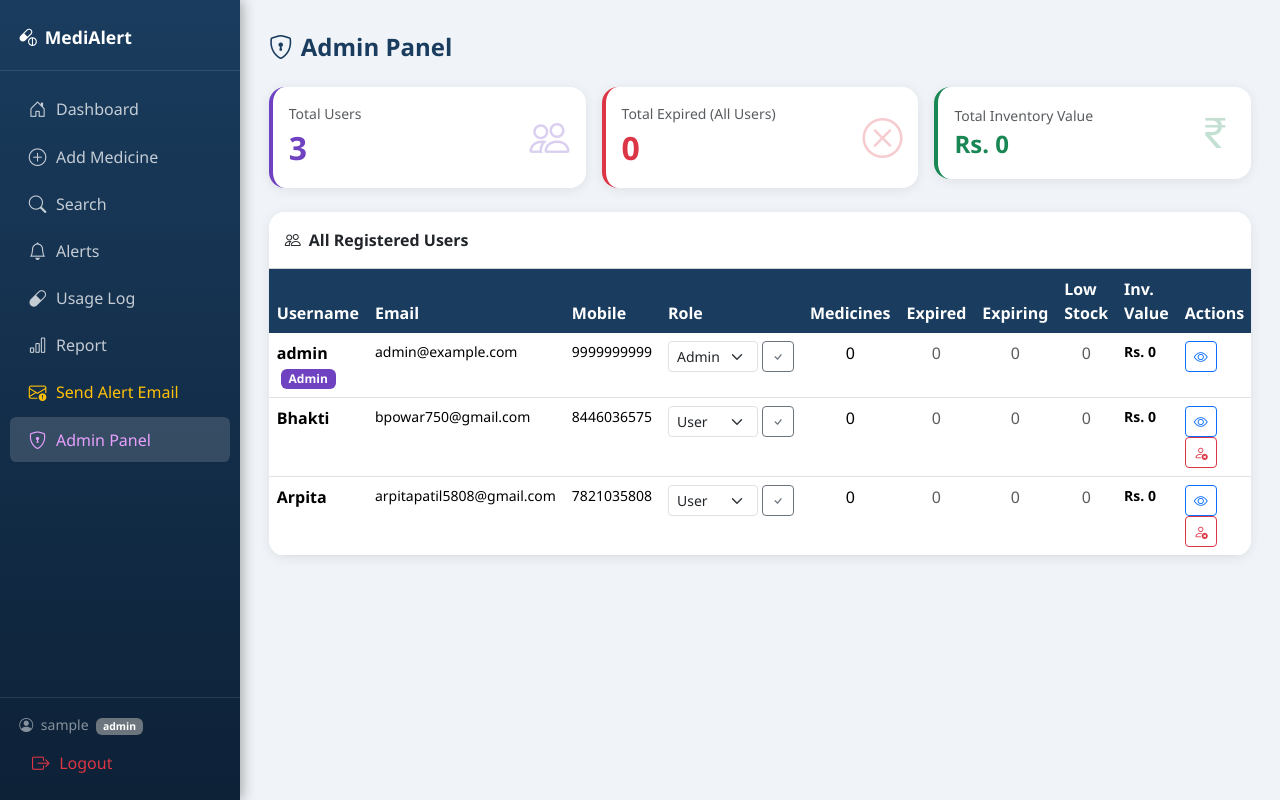
After one commit to POWAR00/Medicine_Expery_AlertSystem, a Flask app: page /admin in a window 1280 px wide. The commit adds this page. Run offline with Flask 3, Linux system fonts and the light colour scheme; the visitor is signed in with stand-in values (Sample User, id 1).

Commit message:
Add admin panel with user management

```diff
--- a/app.py
+++ b/app.py
@@ -605,6 +605,94 @@ def send_alert_now():
 
 
 # ─────────────────────────────────────────────
+# Admin Panel
+# ─────────────────────────────────────────────
+def admin_required(f):
+    from functools import wraps
+    @wraps(f)
+    def decorated(*args, **kwargs):
+        if not current_user.is_authenticated or current_user.role != "admin":
+            flash("Admin access required.", "danger")
+            return redirect(url_for("index"))
+        return f(*args, **kwargs)
+    return decorated
+
+
+@app.route("/admin")
+@login_required
+@admin_required
+def admin_panel():
+    users = get_users()
+    user_stats = []
+    for u in users:
+        meds = enrich(load(csv_file(u["username"]), FIELDNAMES))
+        user_stats.append({
+            "username":  u["username"],
+            "email":     u["email"],
+            "mobile":    u["mobile"],
+            "role":      u["role"],
+            "total":     len(meds),
+            "expired":   sum(1 for m in meds if m["status"] == "expired"),
+            "expiring":  sum(1 for m in meds if m["status"] == "expiring"),
+            "low":       sum(1 for m in meds if m["low_stock"]),
+            "value":     sum(float(m["price"]) * int(m["quantity"]) for m in meds),
+        })
+    return render_template("admin.html", users=user_stats, total_users=len(users))
+
+
+@app.route("/admin/view/<username>")
+@login_required
+@admin_required
+def admin_view_user(username):
+    user = find_user(username)
+    if not user:
+        flash("User not found.", "danger")
+        return redirect(url_for("admin_panel"))
+    meds = enrich(load(csv_file(username), FIELDNAMES))
+    stats = {
+        "total":    len(meds),
+        "expired":  sum(1 for m in meds if m["status"] == "expired"),
+        "expiring": sum(1 for m in meds if m["status"] == "expiring"),
+        "low":      sum(1 for m in meds if m["low_stock"]),
+        "value":    sum(float(m["price"]) * int(m["quantity"]) for m in meds),
+    }
+    return render_template("admin_user.html", user=user, meds=meds, stats=stats)
+
+
+@app.route("/admin/delete-user/<username>", methods=["POST"])
+@login_required
+@admin_required
+def admin_delete_user(username):
+    if username.lower() == "admin":
+        flash("Cannot delete admin account.", "danger")
+        return redirect(url_for("admin_panel"))
+    users = [u for u in get_users() if u["username"].lower() != username.lower()]
+    save(USERS_FILE, USER_FIELDS, users)
+    # Remove user's data folder
+    import shutil
+    udir = user_dir(username)
+    if os.path.exists(udir):
+        shutil.rmtree(udir)
+    flash(f"User '{username}' deleted successfully.", "warning")
+    return redirect(url_for("admin_panel"))
+
+
+@app.route("/admin/change-role/<username>", methods=["POST"])
+@login_required
+@admin_required
+def admin_change_role(username):
+    new_role = request.form.get("role", "user")
+    users = get_users()
+    for u in users:
+        if u["username"].lower() == username.lower():
+            u["role"] = new_role
+            break
+    save(USERS_FILE, USER_FIELDS, users)
+    flash(f"Role updated for '{username}'.", "success")
+    return redirect(url_for("admin_panel"))
+
+
+# ─────────────────────────────────────────────
 # Scheduler — daily 9 AM
 # ─────────────────────────────────────────────
 scheduler = BackgroundScheduler()
--- /dev/null
+++ b/templates/admin.html
@@ -0,0 +1,109 @@
+{% extends "base.html" %}
+{% block content %}
+
+<div class="page-title"><i class="bi bi-shield-lock me-2"></i>Admin Panel</div>
+
+<!-- Summary -->
+<div class="row g-3 mb-4">
+  <div class="col-sm-4">
+    <div class="card stat-card p-3" style="border-left:4px solid #6f42c1">
+      <div class="d-flex justify-content-between align-items-center">
+        <div>
+          <div class="text-muted small">Total Users</div>
+          <div class="fs-2 fw-bold" style="color:#6f42c1">{{ total_users }}</div>
+        </div>
+        <i class="bi bi-people fs-1 opacity-25" style="color:#6f42c1"></i>
+      </div>
+    </div>
+  </div>
+  <div class="col-sm-4">
+    <div class="card stat-card p-3" style="border-left:4px solid #dc3545">
+      <div class="d-flex justify-content-between align-items-center">
+        <div>
+          <div class="text-muted small">Total Expired (All Users)</div>
+          <div class="fs-2 fw-bold text-danger">{{ users | sum(attribute='expired') }}</div>
+        </div>
+        <i class="bi bi-x-circle fs-1 text-danger opacity-25"></i>
+      </div>
+    </div>
+  </div>
+  <div class="col-sm-4">
+    <div class="card stat-card p-3" style="border-left:4px solid #198754">
+      <div class="d-flex justify-content-between align-items-center">
+        <div>
+          <div class="text-muted small">Total Inventory Value</div>
+          <div class="fs-4 fw-bold text-success">Rs. {{ "%.0f"|format(users | sum(attribute='value')) }}</div>
+        </div>
+        <i class="bi bi-currency-rupee fs-1 text-success opacity-25"></i>
+      </div>
+    </div>
+  </div>
+</div>
+
+<!-- Users Table -->
+<div class="card table-card">
+  <div class="card-header bg-white d-flex justify-content-between align-items-center py-3">
+    <span class="fw-semibold"><i class="bi bi-people me-2"></i>All Registered Users</span>
+  </div>
+  <div class="table-responsive">
+    <table class="table table-hover mb-0">
+      <thead>
+        <tr>
+          <th>Username</th><th>Email</th><th>Mobile</th><th>Role</th>
+          <th>Medicines</th><th>Expired</th><th>Expiring</th><th>Low Stock</th>
+          <th>Inv. Value</th><th>Actions</th>
+        </tr>
+      </thead>
+      <tbody>
+        {% for u in users %}
+        <tr>
+          <td class="fw-semibold">
+            {{ u.username }}
+            {% if u.role == 'admin' %}<span class="badge bg-purple ms-1" style="background:#6f42c1;">Admin</span>{% endif %}
+          </td>
+          <td class="small">{{ u.email }}</td>
+          <td class="small">{{ u.mobile }}</td>
+          <td>
+            <form method="post" action="{{ url_for('admin_change_role', username=u.username) }}" class="d-flex gap-1">
+              <select name="role" class="form-select form-select-sm" style="width:90px;">
+                <option value="user"  {% if u.role=='user'  %}selected{% endif %}>User</option>
+                <option value="admin" {% if u.role=='admin' %}selected{% endif %}>Admin</option>
+              </select>
+              <button class="btn btn-sm btn-outline-secondary" title="Save"><i class="bi bi-check"></i></button>
+            </form>
+          </td>
+          <td class="text-center">{{ u.total }}</td>
+          <td class="text-center">
+            {% if u.expired > 0 %}<span class="badge bg-danger">{{ u.expired }}</span>
+            {% else %}<span class="text-muted">0</span>{% endif %}
+          </td>
+          <td class="text-center">
+            {% if u.expiring > 0 %}<span class="badge bg-warning text-dark">{{ u.expiring }}</span>
+            {% else %}<span class="text-muted">0</span>{% endif %}
+          </td>
+          <td class="text-center">
+            {% if u.low > 0 %}<span class="badge bg-warning text-dark">{{ u.low }}</span>
+            {% else %}<span class="text-muted">0</span>{% endif %}
+          </td>
+          <td class="small fw-semibold">Rs. {{ "%.0f"|format(u.value) }}</td>
+          <td>
+            <a href="{{ url_for('admin_view_user', username=u.username) }}"
+               class="btn btn-sm btn-outline-primary me-1" title="View Data">
+              <i class="bi bi-eye"></i>
+            </a>
+            {% if u.username != 'admin' %}
+            <form method="post" action="{{ url_for('admin_delete_user', username=u.username) }}"
+                  class="d-inline" onsubmit="return confirm('Delete user {{ u.username }}?')">
+              <button class="btn btn-sm btn-outline-danger" title="Delete User">
+                <i class="bi bi-person-x"></i>
+              </button>
+            </form>
+            {% endif %}
+          </td>
+        </tr>
+        {% endfor %}
+      </tbody>
+    </table>
+  </div>
+</div>
+{% endblock %}
--- a/templates/base.html
+++ b/templates/base.html
@@ -109,6 +109,11 @@
     <a href="{{ url_for('send_alert_now') }}" class="nav-link" style="color:#ffc107;">
       <i class="bi bi-envelope-exclamation"></i> Send Alert Email
     </a>
+    {% if current_user.is_authenticated and current_user.role == 'admin' %}
+    <a href="{{ url_for('admin_panel') }}" class="nav-link {% if request.endpoint and 'admin' in request.endpoint %}active{% endif %}" style="color:#e8a0ff;">
+      <i class="bi bi-shield-lock"></i> Admin Panel
+    </a>
+    {% endif %}
 
     <!-- User info + logout at bottom -->
     <div style="position:absolute; bottom:0; left:0; right:0; padding:1rem 1.2rem;
```
Also changed, not shown: templates/admin_user.html (added, +102 -0 lines).
